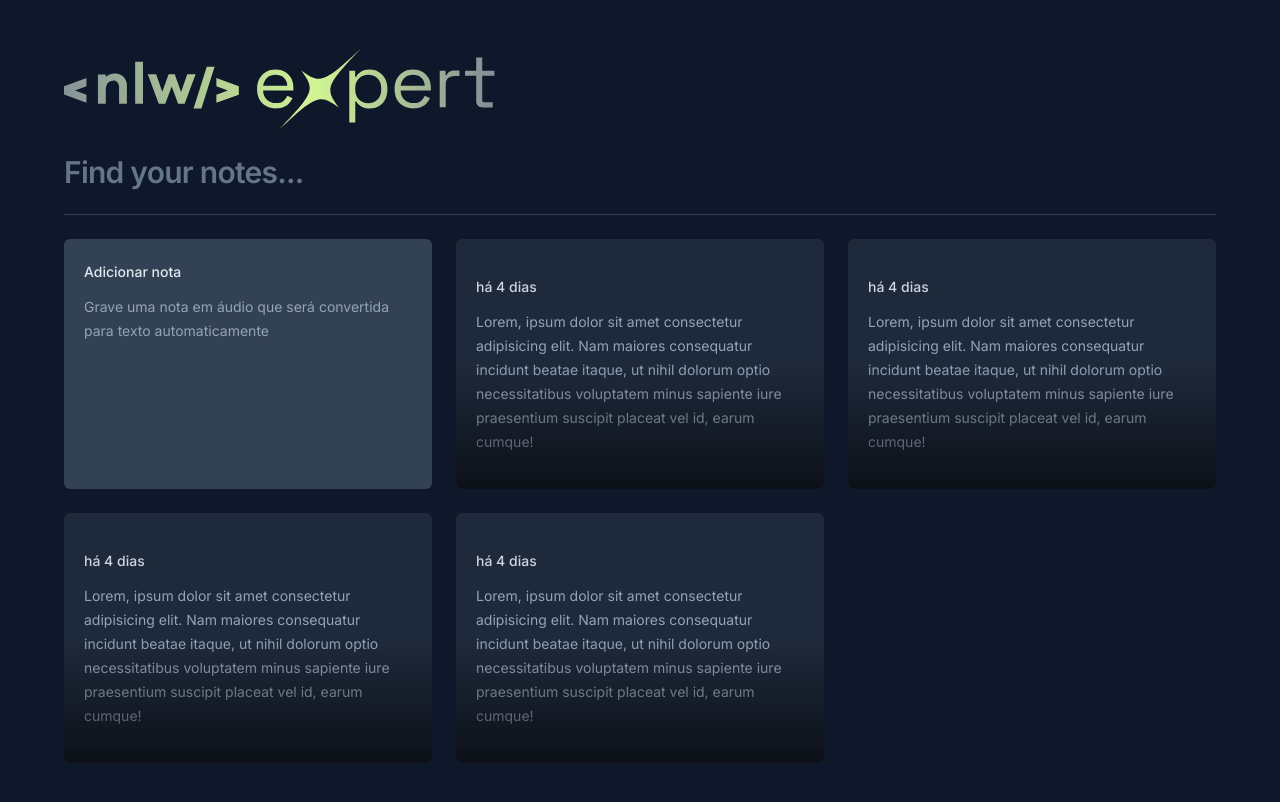
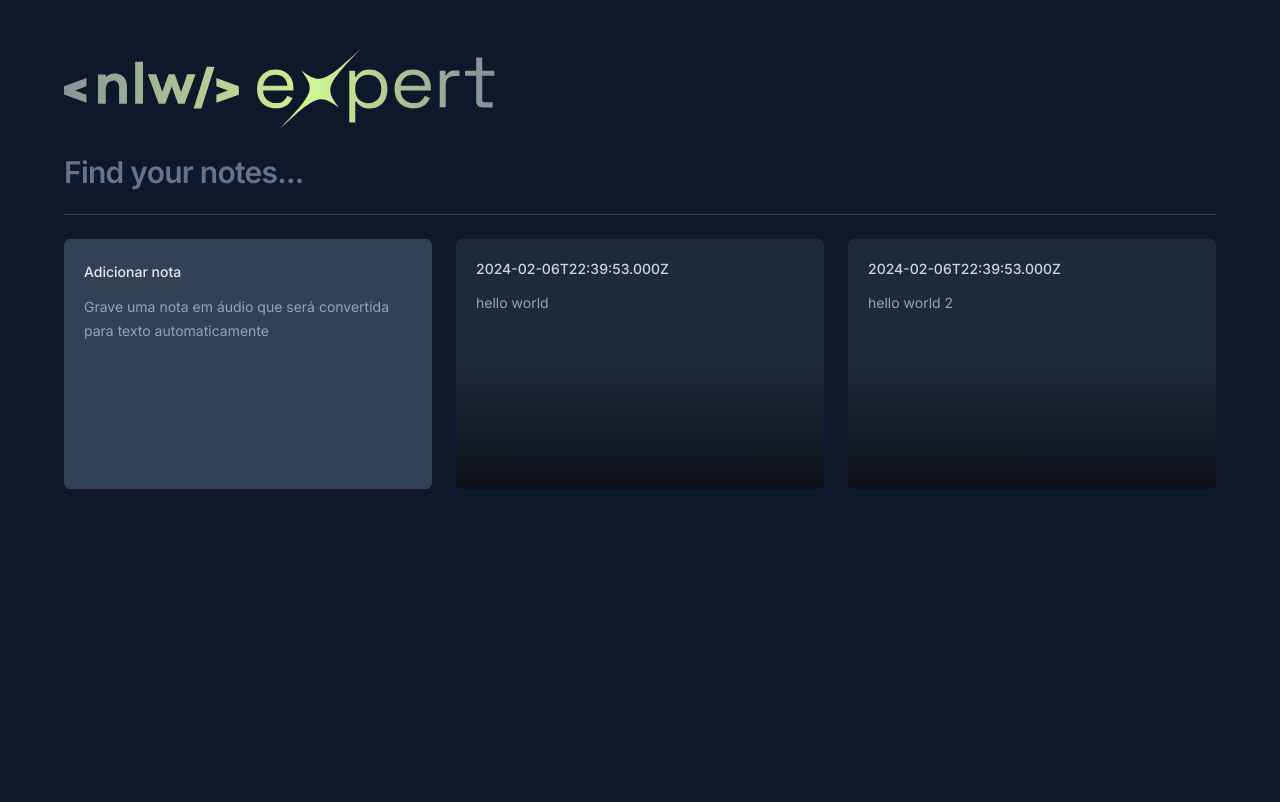
Before and after one commit to JoaoArouca/app-notes, a React (Vite) app: page / in a window 1280 px wide. Shown: the top 802 px of the page. Built offline with nearby package versions, Linux system fonts and the light colour scheme.

Commit message:
feat: create modal note card with radix

```diff
--- a/package.json
+++ b/package.json
@@ -10,7 +10,10 @@
     "preview": "vite preview"
   },
   "dependencies": {
+    "@radix-ui/react-dialog": "^1.0.5",
     "@rocketseat/eslint-config": "^2.1.0",
+    "date-fns": "^3.3.1",
+    "lucide-react": "^0.324.0",
     "react": "^18.2.0",
     "react-dom": "^18.2.0"
   },
--- a/src/app.tsx
+++ b/src/app.tsx
@@ -15,10 +15,8 @@
       <div className="h-px bg-slate-700" />
       <section className="grid grid-cols-3 auto-rows-[250px] gap-6">
         <NewNoteCard />
-        <NoteCard />
-        <NoteCard />
-        <NoteCard />
-        <NoteCard />
+        <NoteCard note={{ content: 'hello world', date: new Date() }} />
+        <NoteCard note={{ content: 'hello world 2', date: new Date() }} />
       </section>
     </main>
   )
--- a/src/components/note-card.tsx
+++ b/src/components/note-card.tsx
@@ -1,16 +1,52 @@
-export function NoteCard() {
+import * as Dialog from '@radix-ui/react-dialog'
+import { formatDistanceToNow } from 'date-fns'
+import { enUS } from 'date-fns/locale'
+import { X } from 'lucide-react'
+
+export interface INoteCardProps {
+  note: {
+    date: Date
+    content: string
+  }
+}
+
+export function NoteCard({ note }: INoteCardProps) {
   return (
-    <button className="outline-none rounded-md text-left bg-slate-800 p-5 space-y-3 overflow-hidden relative hover:ring-2 hover:ring-slate-600 focus-visible:ring-2 focus-visible:ring-lime-400">
-      <span className="text-sm font-medium text-slate-300">há 4 dias</span>
+    <Dialog.Root>
+      <Dialog.Trigger className="flex flex-col outline-none rounded-md text-left bg-slate-800 p-5 gap-y-3 overflow-hidden relative hover:ring-2 hover:ring-slate-600 focus-visible:ring-2 focus-visible:ring-lime-400">
+        <span className="text-sm font-medium text-slate-300">
+          {note.date.toISOString()}
+        </span>
 
-      <p className="text-sm leading-6 text-slate-400">
-        Lorem, ipsum dolor sit amet consectetur adipisicing elit. Nam maiores
-        consequatur incidunt beatae itaque, ut nihil dolorum optio
-        necessitatibus voluptatem minus sapiente iure praesentium suscipit
-        placeat vel id, earum cumque!
-      </p>
+        <p className="text-sm leading-6 text-slate-400">{note.content}</p>
 
-      <div className="absolute bottom-0 left-0 right-0 h-1/2 bg-gradient-to-t from-black/60 to-black/0 pointer-events-none" />
-    </button>
+        <div className="absolute bottom-0 left-0 right-0 h-1/2 bg-gradient-to-t from-black/60 to-black/0 pointer-events-none" />
+      </Dialog.Trigger>
+      <Dialog.Portal>
+        <Dialog.Overlay className="inset-0 fixed bg-black/50" />
+        <Dialog.Content className="overflow-hidden outline-none max-w-[640px] w-full h-[60vh] z-10 fixed left-1/2 top-1/2 -translate-x-1/2 -translate-y-1/2 bg-slate-700 rounded-md flex flex-col">
+          <Dialog.Close className="absolute right-0 top-0 bg-slate-800 p-1.5 text-slate-400 hover:text-slate-50">
+            <X className="size-5" />
+          </Dialog.Close>
+          <div className="flex flex-1 flex-col gap-3 p-5">
+            <span className="text-sm font-medium text-slate-300">
+              {formatDistanceToNow(note.date, {
+                locale: enUS,
+                addSuffix: true,
+              })}
+            </span>
+
+            <p className="text-sm leading-6 text-slate-400">{note.content}</p>
+          </div>
+          <button
+            type="button"
+            className="group w-full bg-slate-800 py-4 text-center text-sm text-slate-300 outline-none font-medium"
+          >
+            Remove this{' '}
+            <span className="group-hover:underline text-red-400">note?</span>
+          </button>
+        </Dialog.Content>
+      </Dialog.Portal>
+    </Dialog.Root>
   )
 }
```
Also changed, not shown: 1 other file (tests, documents, lock files or other folders).
